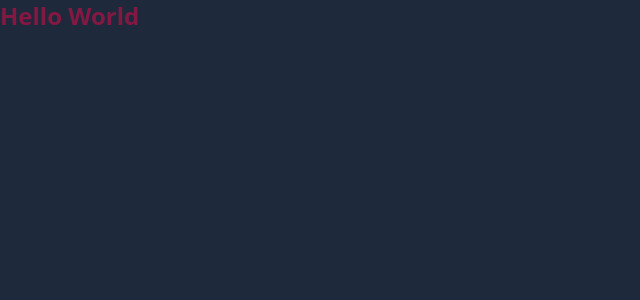
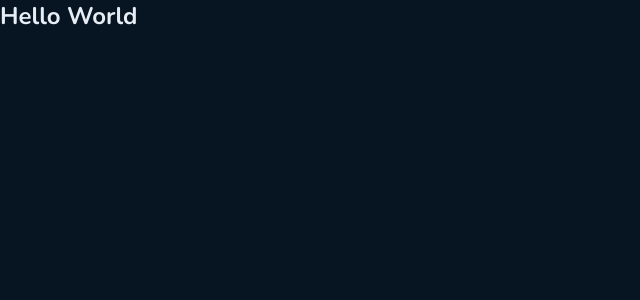
Before and after one commit to FixRuan/Github-Blog, a React (Vite) app: page / in a window 1280 px wide. Shown: the top 300 px of the page, without its empty margins (0-640 px from the left). Built offline with nearby package versions, Linux system fonts and the light colour scheme.

Commit message:
Theme cconfig

```diff
--- a/index.html
+++ b/index.html
@@ -1,13 +1,19 @@
 <!DOCTYPE html>
 <html lang="en">
+
 <head>
   <meta charset="UTF-8" />
+  <link rel="preconnect" href="https://fonts.googleapis.com" />
+  <link rel="preconnect" href="https://fonts.gstatic.com" crossorigin />
   <link rel="icon" type="image/svg+xml" href="/vite.svg" />
   <meta name="viewport" content="width=device-width, initial-scale=1.0" />
-    <title>Vite + React + TS</title>
+  <link href="https://fonts.googleapis.com/css2?family=Nunito:wght@400;700&display=swap" rel="stylesheet" />
+  <title>Github Blog</title>
 </head>
+
 <body>
   <div id="root"></div>
   <script type="module" src="/src/main.tsx"></script>
 </body>
+
 </html>
--- a/src/Global/styles/global.css
+++ b/src/Global/styles/global.css
@@ -3,5 +3,5 @@
 @tailwind utilities;
 
 body {
-  @apply bg-slate-800 text-pink-900;
+  @apply bg-base-background font-sans text-base-title;
 }
--- a/tailwind.config.cjs
+++ b/tailwind.config.cjs
@@ -4,7 +4,24 @@
     "./src/**/*.{js,jsx,ts,tsx}",
   ],
   theme: {
-    extend: {},
+    extend: {
+      colors: {
+        'blue': '#3294F8',
+        'base-title': '#E7EDF4',
+        'base-subtitle': '#C4D4E3',
+        'base-text': '#AFC2D4',
+        'base-span': '#7B96B2',
+        'base-label': '#3A536B',
+        'base-border': '#1C2F41',
+        'base-post': '#112131',
+        'base-profile': '#0B1B2B',
+        'base-background': '#071422',
+        'base-input': '#040F1A',
+      },
+      fontFamily: {
+        sans: ['Nunito', 'sans-serif'],
+      },
+    },
   },
   plugins: [],
 }
```
Lines whose indentation alone changed are shown as unchanged.
